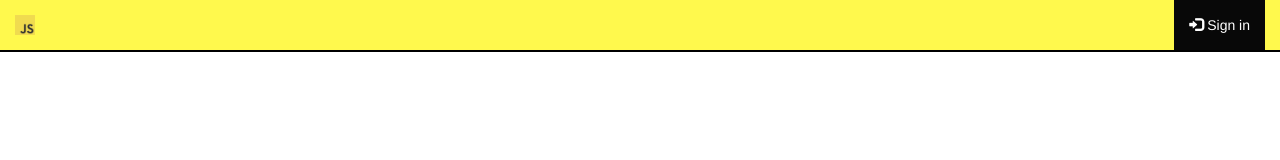
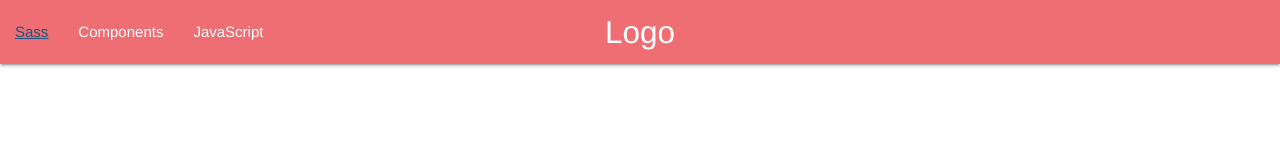
Before and after one commit to pierregaillard1986/hoppy, a website: page public/index.html in a window 1280 px wide. Drawn offline with nearby package versions, Linux system fonts and the light colour scheme; some packages are replaced by stand-ins of ours; no server answers.

Commit message:
navbar start

```diff
--- a/public/index.html
+++ b/public/index.html
@@ -12,6 +12,8 @@
 
         <link rel="stylesheet" href="vendor/bootstrap/dist/css/bootstrap.min.css">
         <link rel="stylesheet" href="assets/css/style.css">
+        <link rel="stylesheet" href="https://cdnjs.cloudflare.com/ajax/libs/materialize/0.97.8/css/materialize.min.css">
+
 
     </head>
     <body>
@@ -24,6 +26,8 @@
 
         <script src="vendor/jquery/dist/jquery.min.js"></script>
         <script src="vendor/bootstrap/dist/js/bootstrap.min.js"></script>
+        <script src="https://cdnjs.cloudflare.com/ajax/libs/materialize/0.97.8/js/materialize.min.js"></script>
+
 
         <script src="vendor/angular/angular.min.js"></script>
         <script src="vendor/angular-route/angular-route.min.js"></script>
--- a/public/views/navbar.html
+++ b/public/views/navbar.html
@@ -1,32 +1,10 @@
-<nav class="navbar navbar-inverse navbar-yellow" role="navigation" ng-controller='navbarController as vm'>
-    <div class="container-fluid">
-        <div class="navbar-header">
-            <button type="button" class="navbar-toggle" data-toggle="collapse" data-target="#navbar">
-                <span class="sr-only">Toggle navigation</span>
-                <span class="icon-bar"></span>
-                <span class="icon-bar"></span>
-                <span class="icon-bar"></span>
-            </button>
-            <a class="navbar-brand" href="#/"><img src="assets/img/logo.png"/></a>
-        </div>
-        <div class="collapse navbar-collapse" id="navbar">
-            <ul class="nav navbar-nav navbar-right">
-                <li class="active" ng-show='vm.isLogged'>
-                    <a href="#/"><span class="glyphicon glyphicon-book"></span>&nbsp;Todos</a>
-                </li>
-                <li class='disabled' ng-show='vm.sessionFactory.user.isAdmin'>
-                    <a href="#/"><span class="glyphicon glyphicon-dashboard"></span>&nbsp;Admin</a>
-                </li>
-                <li class='disabled' ng-show='vm.isLogged'>
-                    <a href="#/"><span class="glyphicon glyphicon-user"></span>&nbsp;My account</a>
-                </li>
-                <li ng-show='vm.isLogged'>
-                    <a href="" ng-click='vm.logout()'><span class="glyphicon glyphicon-log-out"></span>&nbsp;Sign out</a>
-                </li>
-                <li class='active' ng-hide='vm.isLogged'>
-                    <a href="#/login"><span class="glyphicon glyphicon-log-in"></span>&nbsp;Sign in</a>
-                </li>
-            </ul>
-        </div>
-    </div>
+<nav>
+  <div class="nav-wrapper">
+    <a href="#" class="brand-logo center">Logo</a>
+    <ul id="nav-mobile" class="left hide-on-med-and-down">
+      <li><a href="sass.html">Sass</a></li>
+      <li><a href="badges.html">Components</a></li>
+      <li><a href="collapsible.html">JavaScript</a></li>
+    </ul>
+  </div>
 </nav>
```
